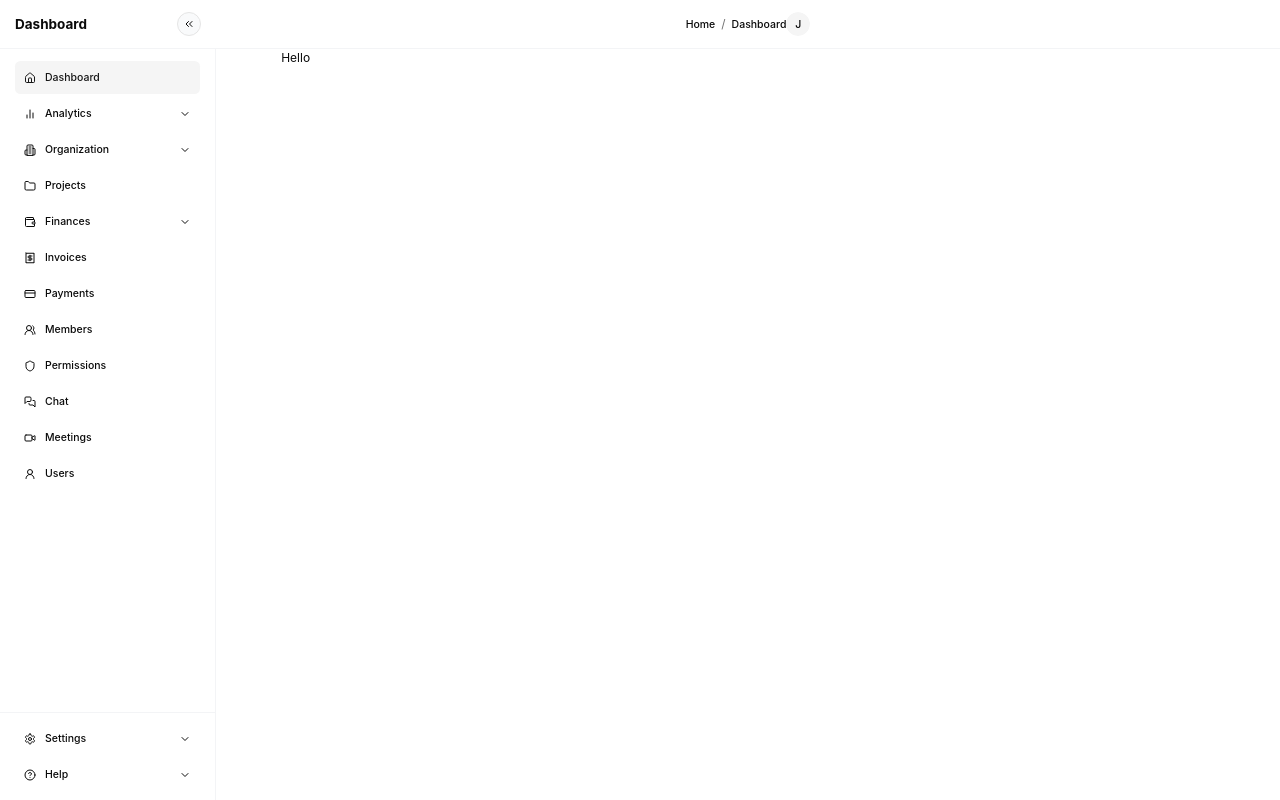
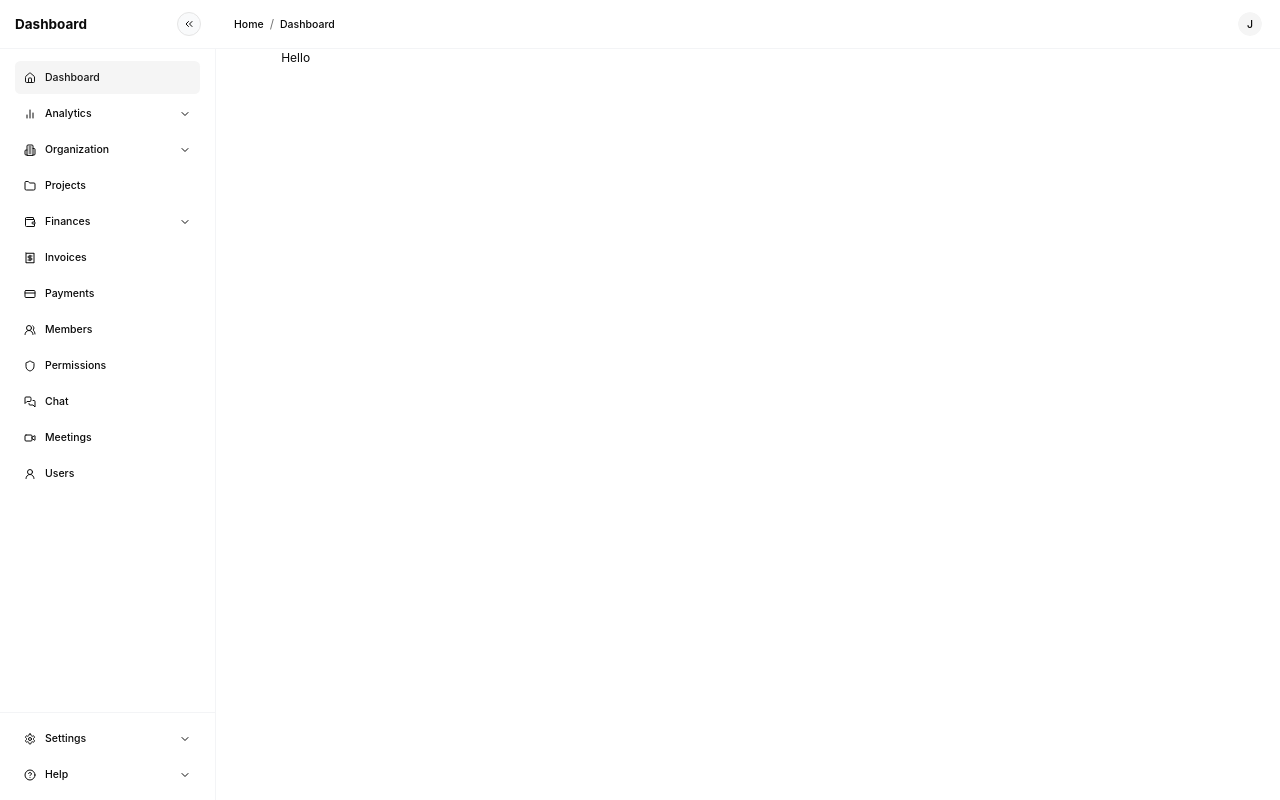
Before and after one commit to smfahim25/golf-management, a Next.js app: page /dashboard in a window 1280 px wide. Built offline with nearby package versions, Linux system fonts and the light colour scheme; a web font is replaced by a local one.

Commit message:
feat: update TopNav component to ensure full-width layout for better responsiveness

```diff
--- a/src/app/(dashboard-layout)/dashboard/components/top-nav.jsx
+++ b/src/app/(dashboard-layout)/dashboard/components/top-nav.jsx
@@ -41,7 +41,7 @@ export function TopNav() {
   const isAdminLoading = false;
   return (
     <header className='sticky top-0 z-40 border-b border-gray-100 custom-shadow bg-background'>
-      <div className='mx-auto max-w-[1440px] px-6 flex h-16 items-center justify-between'>
+      <div className='mx-auto max-w-[1440px] px-6 flex h-16 items-center w-full justify-between'>
         <div className='hidden md:block'>
           <nav className='flex items-center space-x-2'>
             <Link
```
